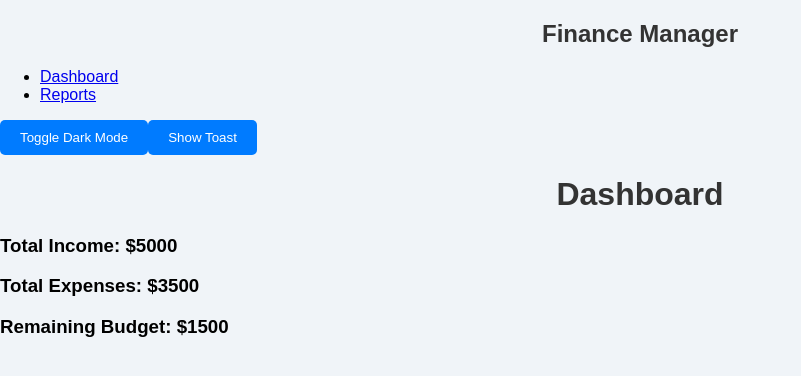
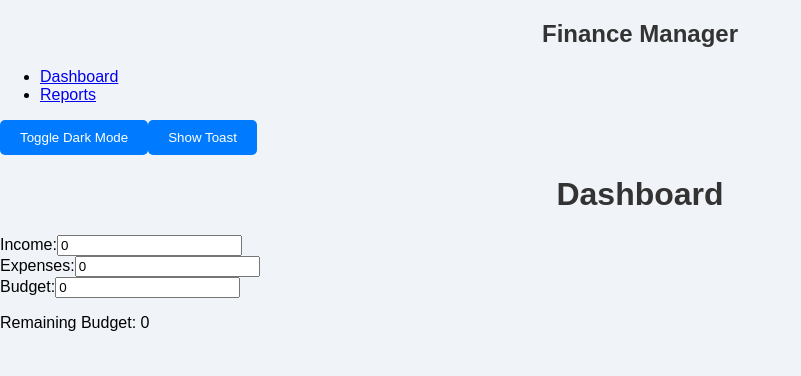
Before and after one commit to Sayan20899/personal-finance-app, a React (Create React App) app: page / in a window 1280 px wide. Shown: the top 376 px of the page, without its empty margins (0-801 px from the left). Built offline with nearby package versions, Linux system fonts and the light colour scheme.

Commit message:
Update Dashboard.js

```diff
--- a/src/pages/Dashboard.js
+++ b/src/pages/Dashboard.js
@@ -1,13 +1,47 @@
-import React from 'react';
+import React, { useContext } from 'react';
+import { FinanceContext } from '../context/FinanceContext';
 
 const Dashboard = () => {
+  const { finances, setFinances } = useContext(FinanceContext);
+
+  const handleUpdate = (key, value) => {
+    setFinances((prev) => ({ ...prev, [key]: parseFloat(value) }));
+  };
+
   return (
-    <div className="dashboard">
-      <h1>Dashboard</h1>
-      <div className="summary">
-        <h3>Total Income: $5000</h3>
-        <h3>Total Expenses: $3500</h3>
-        <h3>Remaining Budget: $1500</h3>
+    <div>
+      <h1 className="text-3xl font-bold mb-6">Dashboard</h1>
+      <div className="space-y-4">
+        <div>
+          <label className="block mb-2">Income:</label>
+          <input
+            type="number"
+            value={finances.income}
+            onChange={(e) => handleUpdate('income', e.target.value)}
+            className="border rounded p-2 w-full"
+          />
+        </div>
+        <div>
+          <label className="block mb-2">Expenses:</label>
+          <input
+            type="number"
+            value={finances.expenses}
+            onChange={(e) => handleUpdate('expenses', e.target.value)}
+            className="border rounded p-2 w-full"
+          />
+        </div>
+        <div>
+          <label className="block mb-2">Budget:</label>
+          <input
+            type="number"
+            value={finances.budget}
+            onChange={(e) => handleUpdate('budget', e.target.value)}
+            className="border rounded p-2 w-full"
+          />
+        </div>
+        <div className="mt-4">
+          <p className="text-lg">Remaining Budget: {finances.budget - finances.expenses}</p>
+        </div>
       </div>
     </div>
   );
```
